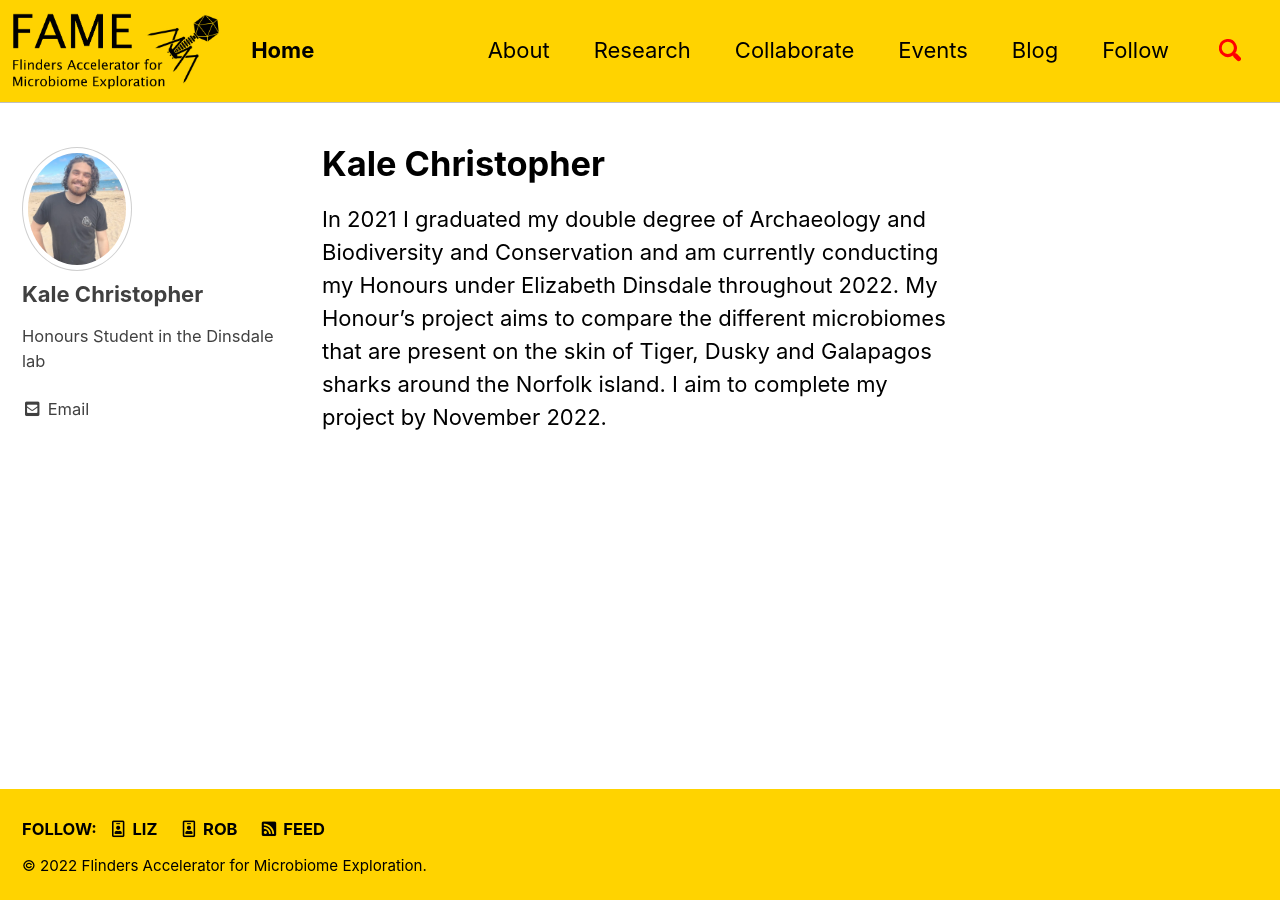
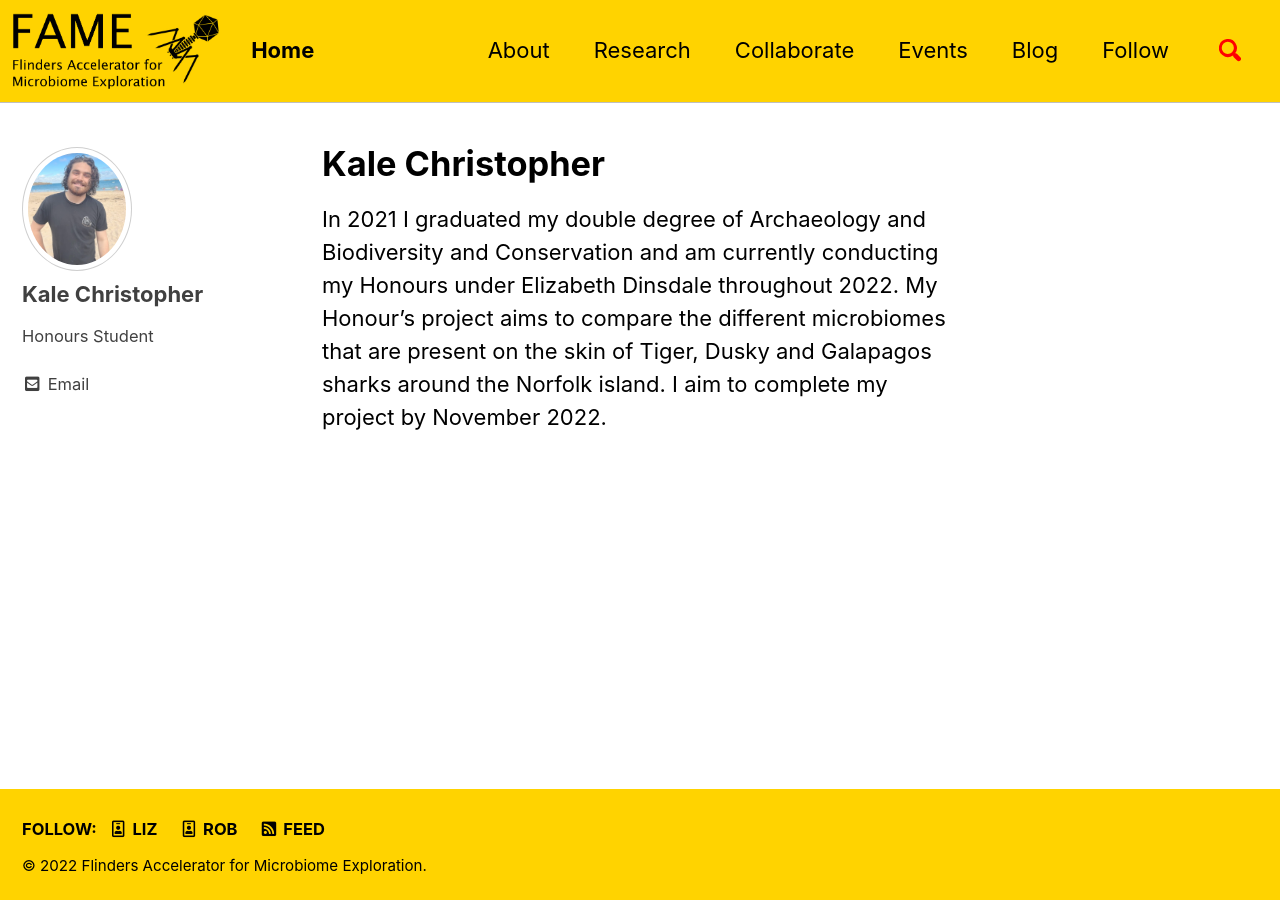
Before and after one commit to FlindersFAME/fame.github.io, a Jekyll site: the page built from People/_posts/2021-01-01-kale-christopher.md, in a window 1280 px wide. Built offline with Jekyll 4.4.1, drawn with Linux system fonts in a browser that asks for light colours; cached includes are drawn as plain includes.

Commit message:
consistent bios

```diff
--- a/_data/authors.yml
+++ b/_data/authors.yml
@@ -334,7 +334,7 @@ Ewan Burns:
 
 Kale Christopher:
   name        : "Kale Christopher"
-  bio         : "Honours Student in the Dinsdale lab"
+  bio         : "Honours Student"
   avatar      : "/assets/images/kale.jpg"
   links:
     - label: "Email"
```
